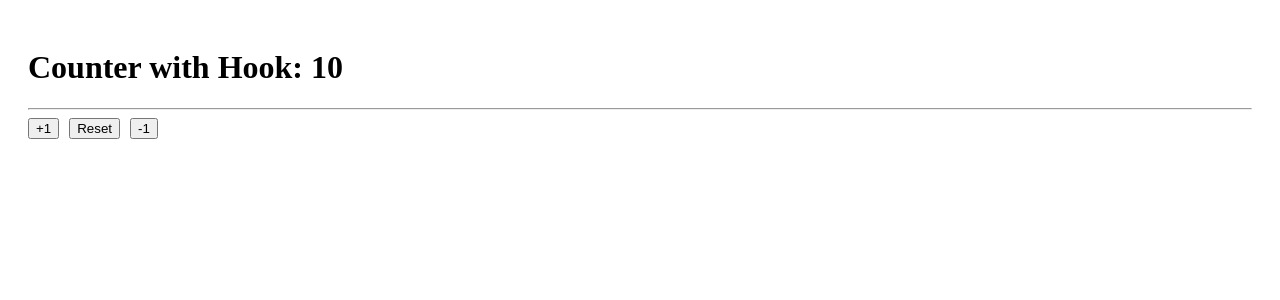
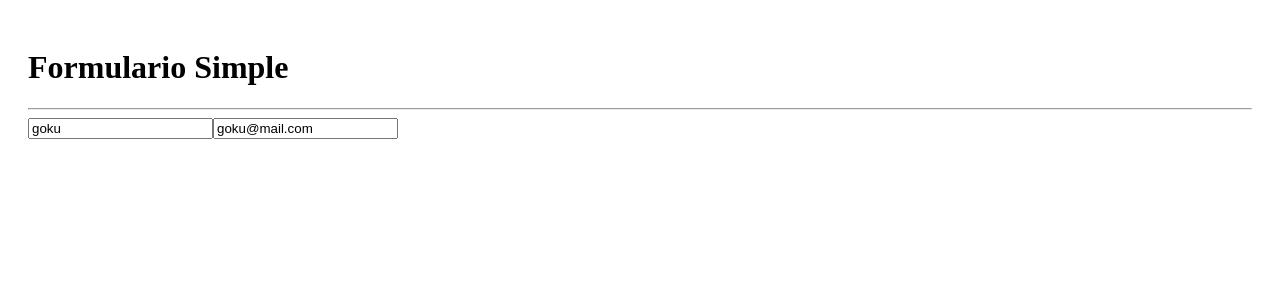
Before and after one commit to khisus19/cursoReactDe0aExperto, a React app in the folder 05-hook-app/: page / in a window 1280 px wide. Shown: the top 300 px of the page. Built offline with nearby package versions, Linux system fonts and the light colour scheme; the HTML template or start-up script is replaced by a standard one.

Commit message:
Repasando el useEffect 1

```diff
--- a/05-hook-app/src/main.jsx
+++ b/05-hook-app/src/main.jsx
@@ -4,13 +4,13 @@ import ReactDOM from 'react-dom/client'
 
 // import { CounterApp } from "./01-useState/CounterApp"
 // import { HooksApp } from "./HooksApp"
-import { CounterWithCustomHook } from "./01-useState/CounterWithCustomHook"
-// import { SimpleForm } from "./02-useEffect/SimpleForm"
+// import { CounterWithCustomHook } from "./01-useState/CounterWithCustomHook"
+import { SimpleForm } from "./02-useEffect/SimpleForm"
 
 import './index.css'
 
 ReactDOM.createRoot(document.getElementById('root')).render(
   // <React.StrictMode>
-    <CounterWithCustomHook />
+    <SimpleForm />
   // </React.StrictMode>,
 )
```
